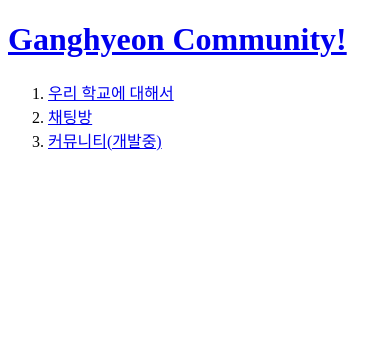
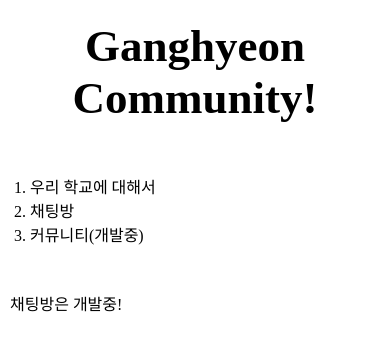
Before and after one commit to ryanlee0417/ganghyeon-community, a plain HTML site: page 2.html in a window 390 px wide. Drawn offline with Linux system fonts and the light colour scheme.

Commit message:
0.1.0
css update

```diff
--- a/2.html
+++ b/2.html
@@ -3,16 +3,25 @@
 <head>
   <title>Ganghyeon Community</title>
   <meta charset="utf-8">
+  <link rel="stylesheet" href="style.css">
 </head>
 
 <body>
   <h1><a href="index.html">Ganghyeon Community!</a></h1>
 
-  <ol>
-    <li><a href="1.html">우리 학교에 대해서</a></li>
-    <li><a href="2.html">채팅방</a></li>
-    <li><a href="3.html">커뮤니티(개발중)</a></li>
-  </ol>
+  <div id="grid">
+    <ol>
+      <li><a href="1.html">우리 학교에 대해서</a></li>
+      <li><a href="2.html">채팅방</a></li>
+      <li><a href="3.html">커뮤니티(개발중)</a></li>
+    </ol>
+
+    <div id="article">
+      <p style="margin-top:15px;">
+      채팅방은 개발중!
+    </div>
+  </div>
+
 
 
 </body>
--- /dev/null
+++ b/style.css
@@ -0,0 +1,43 @@
+
+    body {
+      margin: 0px;
+    }
+    a {
+      color: black;
+      text-decoration: none;
+    }
+    h1 {
+      font-size: 45px;
+      text-align: center;
+      border-bottom: 3px solid grey;
+      margin: 0;
+      padding: 20px;
+    }
+    #grid ol {
+      border-right: 1px solid gray;
+      width: 150px;
+      margin: 0px;
+      padding: 30px;
+    }
+    #grid {
+      display: grid;
+      grid-template-columns: 150px 1fr;
+    }
+    #grid #article{
+      padding-left: 70px;
+    }
+    @media(max-width:400px) {
+      #grid {
+        display: block;
+      }
+      #grid ol {
+        border-right: none;
+      }
+      h1 {
+        border-bottom: none;
+      }
+      #grid #article{
+        padding-left: 10px;
+      }
+
+    }
```
Also changed, not shown: 1.html (+32 -0 lines), 3.html (+10 -2 lines), box.html (added, +25 -0 lines), grid.html (added, +25 -0 lines), index.html (+9 -25 lines), mediaquery.html (added, +26 -0 lines).
